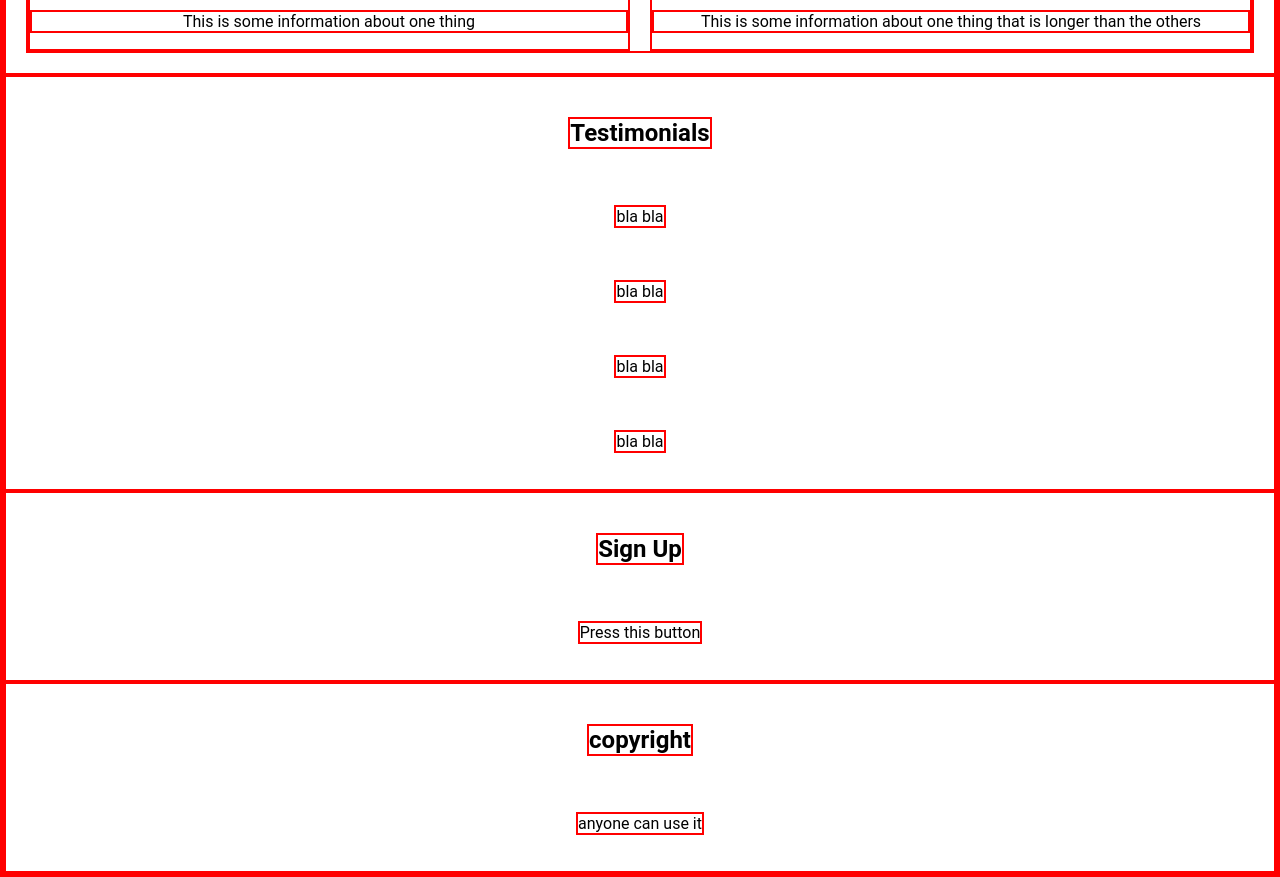
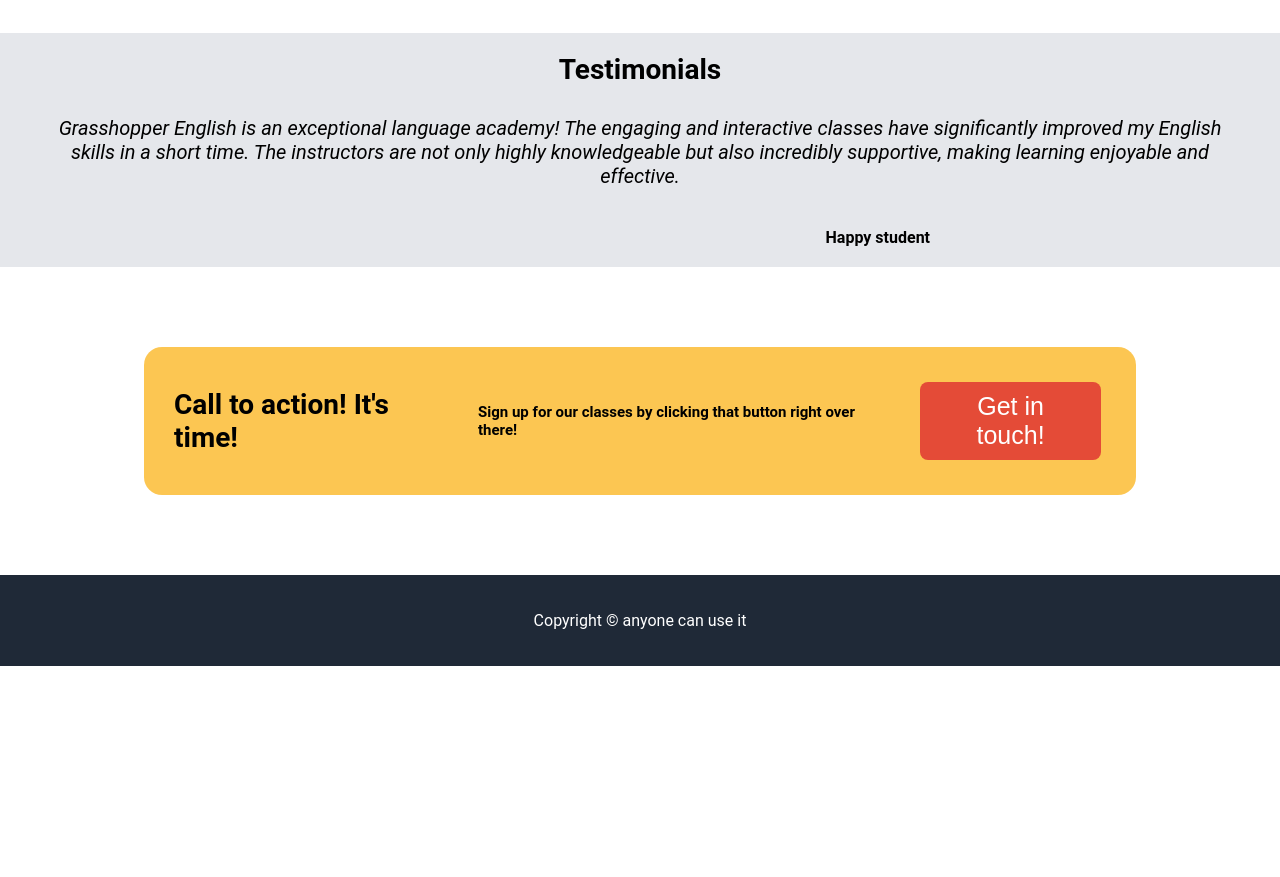
Before and after one commit to brrrrdy/CSS-Project, a plain HTML site: page index.html in a window 1280 px wide. Shown: the part 1143-2020 px from the top of the page. After the commit the page ends 1809 px from the top, so only its background shows below. Drawn offline with Linux system fonts and the light colour scheme.

Commit message:
completed exercise

```diff
--- a/index.html
+++ b/index.html
@@ -33,6 +33,7 @@
                     <button>Get in touch!</button>
                 </div>
             </div>
+
             <div class="image-content">
                 <img src="images/imglearner1.jpeg" alt="Frustrated student.">
             </div>
@@ -42,7 +43,7 @@
     <!-- Mid Section -->
     <div class="midcontent">
         <div class="content-title">
-            Some random information
+            Courses
         </div>
         <div class="contentboxes-container">
             <div class="contentboxes">
@@ -65,24 +66,29 @@
     </div>
 
     <!-- Testimonial Section -->
-    <div class="midcontent">
-        <h2>Testimonials</h2>
-        <p>bla bla</p>
-        <p>bla bla</p>
-        <p>bla bla</p>
-        <p>bla bla</p>
+    <div class="midcontent testimonial-container">
+        <div class="content-title">
+            Testimonials
+        </div>
+        <div class='test-text'>Grasshopper English is an exceptional language academy! The engaging and interactive classes have significantly improved my English skills in a short time. The instructors are not only highly knowledgeable but also incredibly supportive, making learning enjoyable and effective.
+    </div>
+    <div class='test-author'>
+        Happy student
+    </div>
     </div>
 
     <!-- Call to Action Section -->
     <div class="midcontent">
-        <h2>Sign Up</h2>
-        <p>Press this button</p>
+        <div class="action-container">
+            <h3>Call to action! It's time!</h3>
+            <div class="action-message-text">Sign up for our classes by clicking that button right over there!</div>
+            <button class="actionbuttons">Get in touch!</button>
+        </div>
     </div>
 
     <!-- Footer -->
-    <div class="midcontent">
-        <h2>copyright</h2>
-        <p>anyone can use it</p>
+    <div class="midcontent bottom-nav">
+        <p>Copyright © anyone can use it</p>
     </div>
 </body>
 </html>
--- a/style.css
+++ b/style.css
@@ -1,8 +1,3 @@
-* {
-    border: 2px;
-    border-style: solid;
-    border-color: red;
-}
 
 *,
 *::before,
@@ -58,18 +53,25 @@ body {
     flex-direction: row;
     margin-top: 60px;
     padding: 20px;
-    background-color: lightgray;
+    background-color: rgb(214, 195, 155);
     justify-content: space-between;
+    max-width: 100%;
+    box-sizing: border-box;
     align-items: center;
 }
 
 .text-content {
     flex: 1;
     margin-right: 20px;
+    padding-left: 200px;
+    box-sizing: border-box;
 }
 
 .image-content {
     flex-shrink: 0;
+    margin-left: 50px;
+    padding-right: 200px;
+    box-sizing: border-box;
 }
 
 button {
@@ -79,6 +81,7 @@ button {
     padding: 8px 16px;
     color: white;
     margin: 5px;
+    font-size: 25px;
 }
 
 img {
@@ -119,3 +122,78 @@ img {
     height: auto;
     max-width: 200px;
 }
+
+.testimonial-container {
+    background-color: #E5E7EB;
+}
+
+.test-text {
+    font-size: 20px;
+    font-style: italic;
+    max-width: 1200px;
+    margin: 0 auto;
+    text-align: center;
+    padding: 10px;
+}
+
+.test-author {
+    font-weight: bold;
+    text-align: right;
+    padding-right: 20px;
+    margin-top: 10px;
+    margin-left: auto;
+    margin-right: 25%;/
+}
+
+/* Call to Action Section */
+
+.action-container {
+    display: flex;
+    flex-direction: row;
+    align-items: center;
+    justify-content: space-between;
+    margin-top: 60px;
+    margin-bottom: 60px;
+    padding: 30px;
+    background-color: rgb(252, 198, 82);
+    border-radius: 18px;
+    width: 80%;
+    max-width: 1200px;
+    box-sizing: border-box;
+    gap: 20px;
+}
+
+.action-text {
+    flex: 1;
+    margin-right: 20px;
+}
+
+h3 {
+    font-size: 28px;
+    margin: 0;
+    text-align: left; */
+}
+
+.action-message-text {
+    font-size: 15px;
+    font-weight: bold;
+    text-align: left;
+}
+
+.actionbuttons {
+    border: none;
+    border-radius: 8px;
+    background: #e44b37;
+    padding: 10px 20px;
+    color: white;
+    text-align: center;
+    cursor: pointer;
+}
+
+.bottom-nav {
+    background-color: #1F2937;
+}
+
+.bottom-nav p {
+    color: white;
+}
```
Also changed, not shown: 1 other file.
